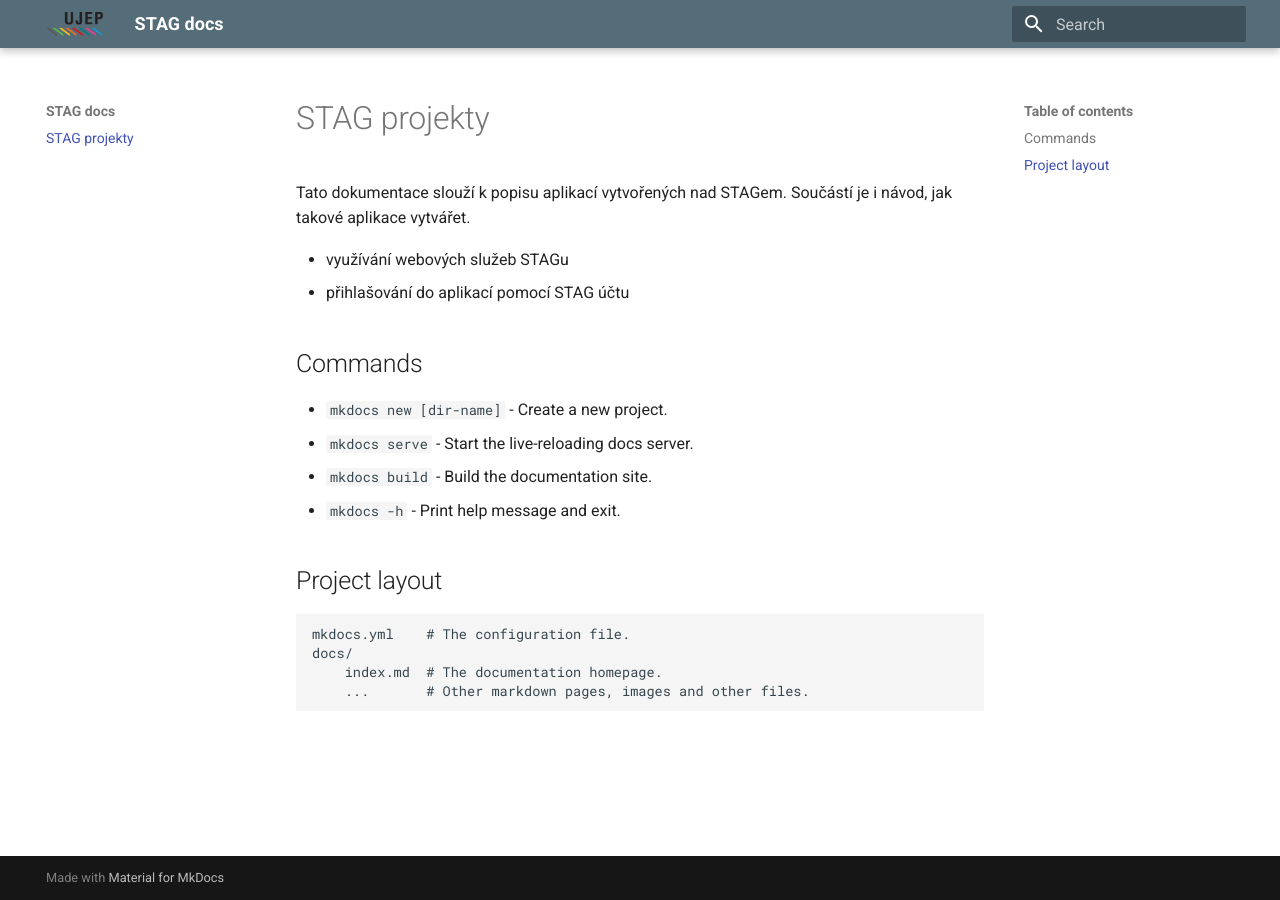
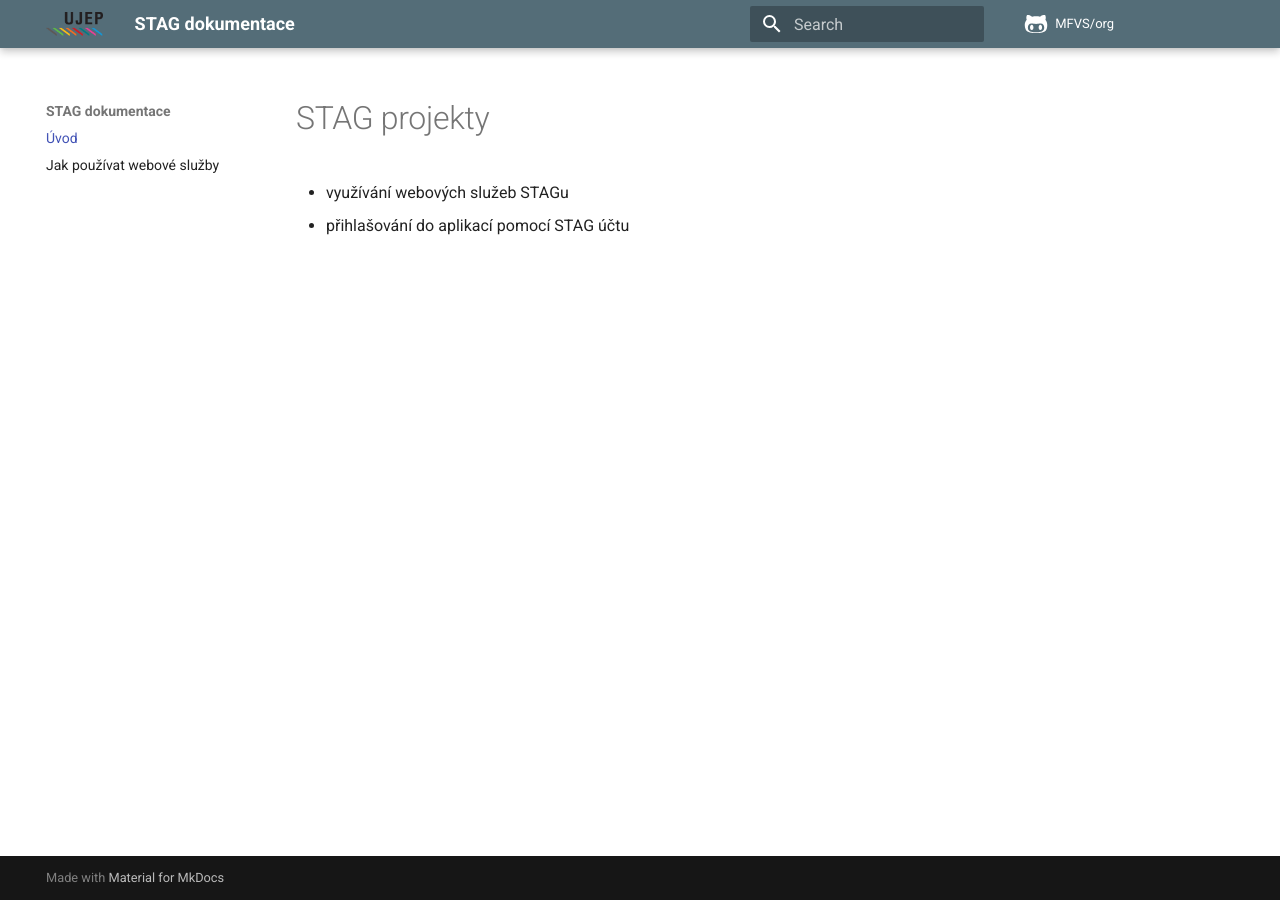
Before and after one commit to MFVS/MFVS.github.io, an MkDocs documentation site: the page built from docs/index.md, in a window 1280 px wide. Built offline with MkDocs 1.6.1 and Material for MkDocs 9.7.7, drawn with Linux system fonts in a browser that asks for light colours.

```diff
--- a/docs/index.md
+++ b/docs/index.md
@@ -1,21 +1,4 @@
 # STAG projekty
-
-Tato dokumentace slouží k popisu aplikací vytvořených nad STAGem.
-Součástí je i návod, jak takové aplikace vytvářet.
 
 - využívání webových služeb STAGu
 - přihlašování do aplikací pomocí STAG účtu
-
-## Commands
-
-* `mkdocs new [dir-name]` - Create a new project.
-* `mkdocs serve` - Start the live-reloading docs server.
-* `mkdocs build` - Build the documentation site.
-* `mkdocs -h` - Print help message and exit.
-
-## Project layout
-
-    mkdocs.yml    # The configuration file.
-    docs/
-        index.md  # The documentation homepage.
-        ...       # Other markdown pages, images and other files.
--- a/mkdocs.yml
+++ b/mkdocs.yml
@@ -1,8 +1,27 @@
-site_name: STAG docs
+site_name: STAG dokumentace
+repo_url: https://github.com/mfvs
+repo_name: MFVS/org
+
 
 theme:
+  icon:
+      repo: fontawesome/brands/github-alt
+  favicon: images/favicon.png
   name: material
   palette:
     primary: blue-grey
     accent: deep orange
   logo: assets/ujep-logo.png
+
+markdown_extensions:
+  - pymdownx.highlight:
+      anchor_linenums: true
+      line_spans: __span
+      pygments_lang_class: true
+  - pymdownx.inlinehilite
+  - pymdownx.snippets
+  - pymdownx.superfences
+
+nav:
+  - Úvod: index.md
+  - Jak používat webové služby: ws-guide.md
```
Also changed, not shown: README.md (+21 -0 lines), docs/ws-guide.md (added, +34 -0 lines), site/404.html, site/index.html, site/search/search_index.json, site/ws-guide/index.html (added), 1 other file.
